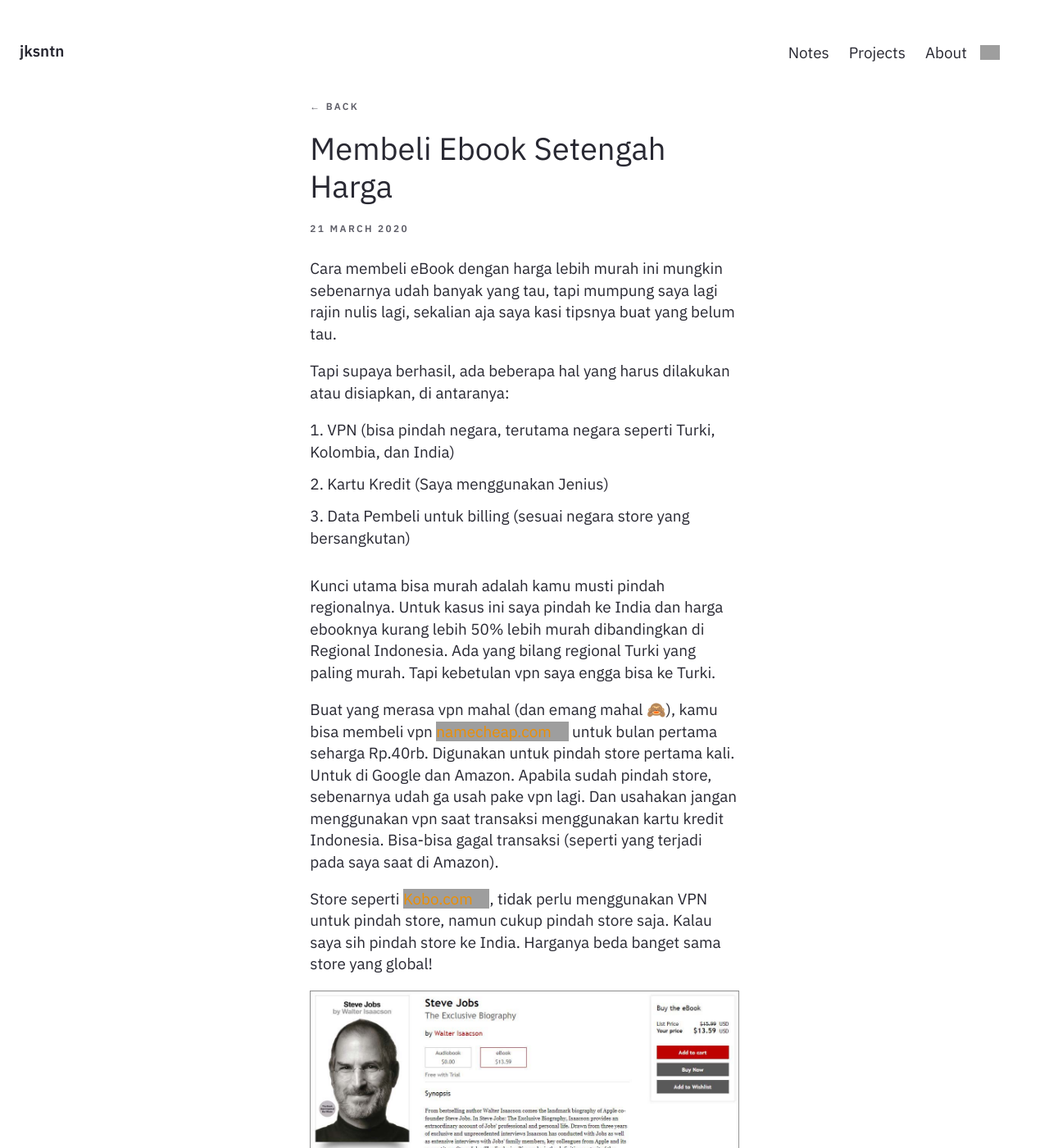
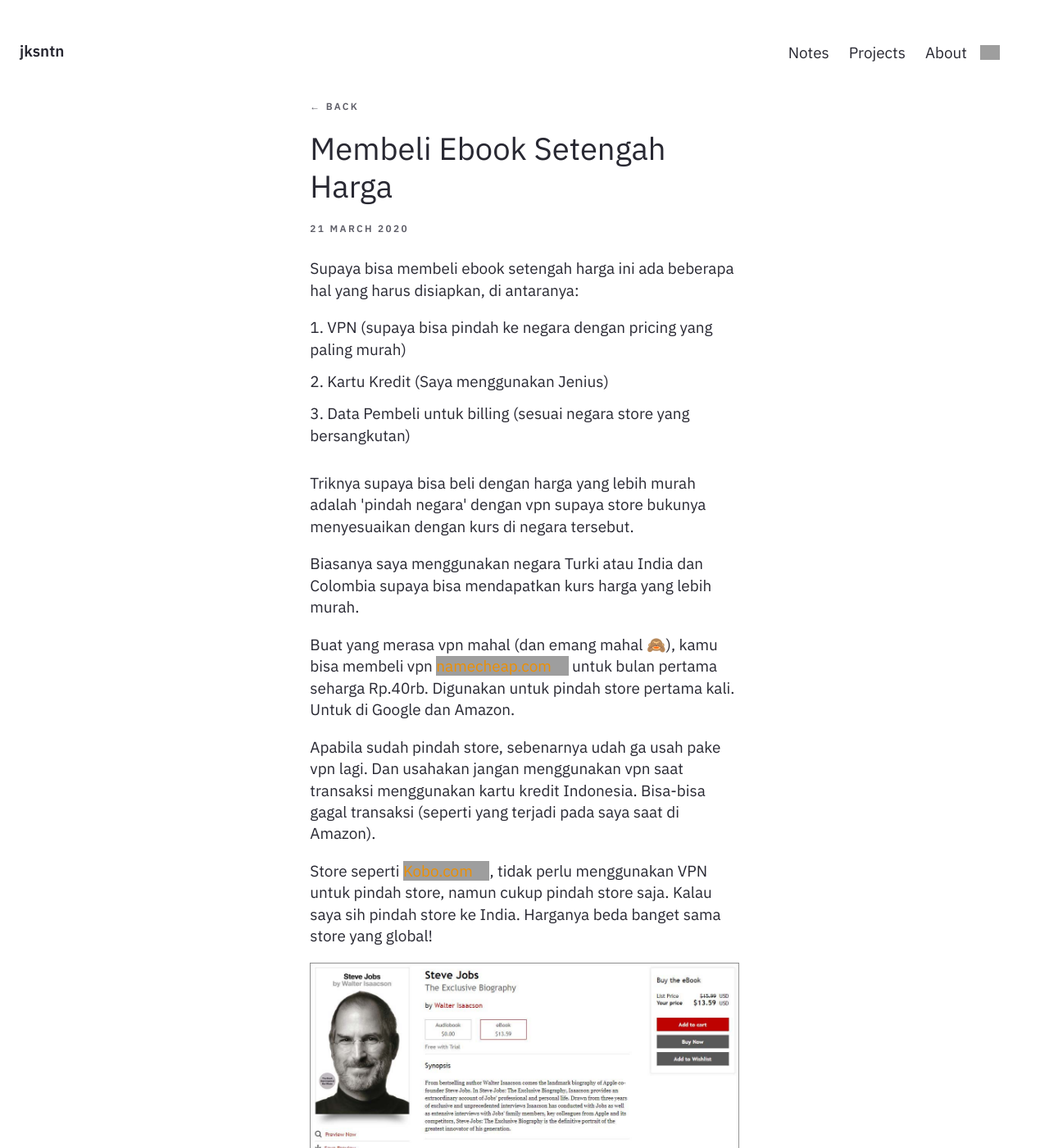
Before and after one commit to jksntn/little-garden, a Jekyll site: the page built from _notes/Public/membeli ebook setengah harga.md, in a window 1280 px wide and 1400 px high. Shown: the whole window at 82% size. Built offline with Jekyll 4.4.1, drawn with Linux system fonts in a browser that asks for light colours; some of the changed text lies outside the part shown; grey boxes are pictures that could not be loaded.

Commit message:
update post

```diff
--- a/_notes/Public/membeli ebook setengah harga.md
+++ b/_notes/Public/membeli ebook setengah harga.md
@@ -4,17 +4,19 @@ feed: show
 date : 21-03-2020
 ---
 
-Cara membeli eBook dengan harga lebih murah ini mungkin sebenarnya udah banyak yang tau, tapi mumpung saya lagi rajin nulis lagi, sekalian aja saya kasi tipsnya buat yang belum tau.
+Supaya bisa membeli ebook setengah harga ini ada beberapa hal yang harus disiapkan, di antaranya:
 
-Tapi supaya berhasil, ada beberapa hal yang harus dilakukan atau disiapkan, di antaranya:
-
-1.  VPN (bisa pindah negara, terutama negara seperti Turki, Kolombia, dan India)
+1.  VPN (supaya bisa pindah ke negara dengan pricing yang paling murah)
 2.  Kartu Kredit (Saya menggunakan Jenius)
 3.  Data Pembeli untuk billing (sesuai negara store yang bersangkutan)
 
-Kunci utama bisa murah adalah kamu musti pindah regionalnya. Untuk kasus ini saya pindah ke India dan harga ebooknya kurang lebih 50% lebih murah dibandingkan di Regional Indonesia. Ada yang bilang regional Turki yang paling murah. Tapi kebetulan vpn saya engga bisa ke Turki.
+Triknya supaya bisa beli dengan harga yang lebih murah adalah 'pindah negara' dengan vpn supaya store bukunya menyesuaikan dengan kurs di negara tersebut.
 
-Buat yang merasa vpn mahal (dan emang mahal 🙈), kamu bisa membeli vpn [namecheap.com](https://www.namecheap.com/vpn/) untuk bulan pertama seharga Rp.40rb. Digunakan untuk pindah store pertama kali. Untuk di Google dan Amazon. Apabila sudah pindah store, sebenarnya udah ga usah pake vpn lagi. Dan usahakan jangan menggunakan vpn saat transaksi menggunakan kartu kredit Indonesia. Bisa-bisa gagal transaksi (seperti yang terjadi pada saya saat di Amazon).
+Biasanya saya menggunakan negara Turki atau India dan Colombia supaya bisa mendapatkan kurs harga yang lebih murah.
+
+Buat yang merasa vpn mahal (dan emang mahal 🙈), kamu bisa membeli vpn [namecheap.com](https://www.namecheap.com/vpn/) untuk bulan pertama seharga Rp.40rb. Digunakan untuk pindah store pertama kali. Untuk di Google dan Amazon.
+
+Apabila sudah pindah store, sebenarnya udah ga usah pake vpn lagi. Dan usahakan jangan menggunakan vpn saat transaksi menggunakan kartu kredit Indonesia. Bisa-bisa gagal transaksi (seperti yang terjadi pada saya saat di Amazon).
 
 Store seperti [Kobo.com](https://kobo.com/), tidak perlu menggunakan VPN untuk pindah store, namun cukup pindah store saja. Kalau saya sih pindah store ke India. Harganya beda banget sama store yang global!
 
```
Also changed, not shown: other parts of _notes/Public/membeli ebook setengah harga.md (+4 -2 lines).
